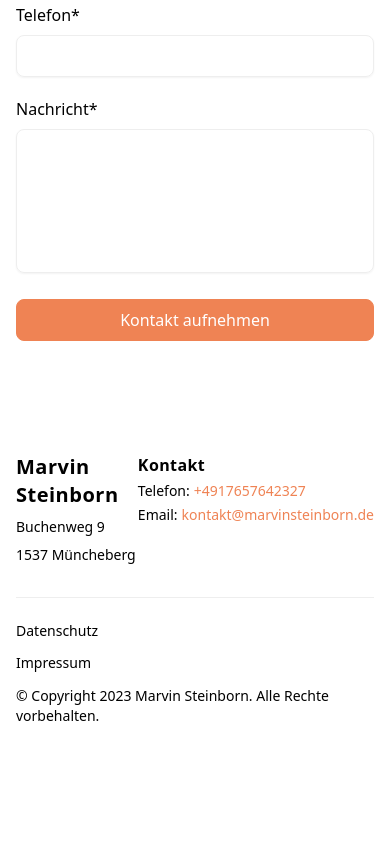
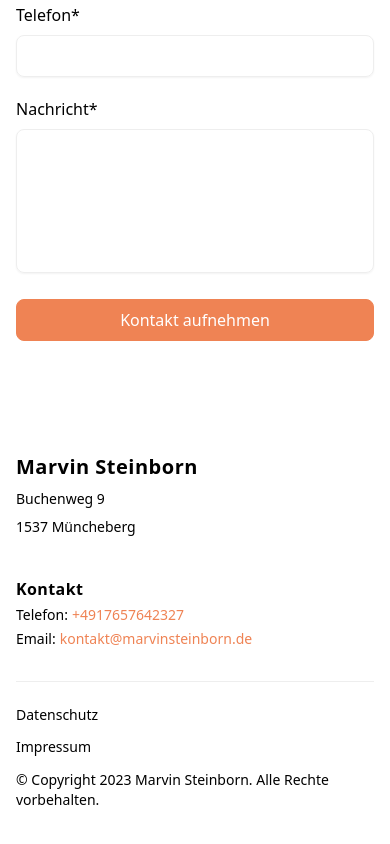
Before and after one commit to 36Kryptum/Portfolio, a Next.js app: page / in a window 390 px wide. Shown: the part 6184-7028 px from the top of the page. Before the commit the page ends 6966 px from the top, so only its background shows below. Built offline with nearby package versions, Linux system fonts and the light colour scheme.

Commit message:
sections

```diff
--- a/src/components/Footer.js
+++ b/src/components/Footer.js
@@ -1,7 +1,7 @@
 export default function Footer() {
     return (
         <div className="p-4 pt-16 mx-auto max-w-md lg:max-w-screen-lg">
-            <div className="grid gap-10 row-gap-6 mb-8 grid-cols-2">
+            <div className=" gird-cols-1 grid gap-10 row-gap-6 mb-8 sm:grid-cols-2">
                 <div className="">
                     <a
                         href="/"
@@ -22,7 +22,7 @@ export default function Footer() {
                         </p>
                     </div>
                 </div>
-                <div className="space-y-2 text-sm flex flex-col items-end">
+                <div className="space-y-2 text-sm flex flex-col sm:items-end">
                     <div>
                     <p className="text-base font-bold tracking-wide ">
                         Kontakt
```
